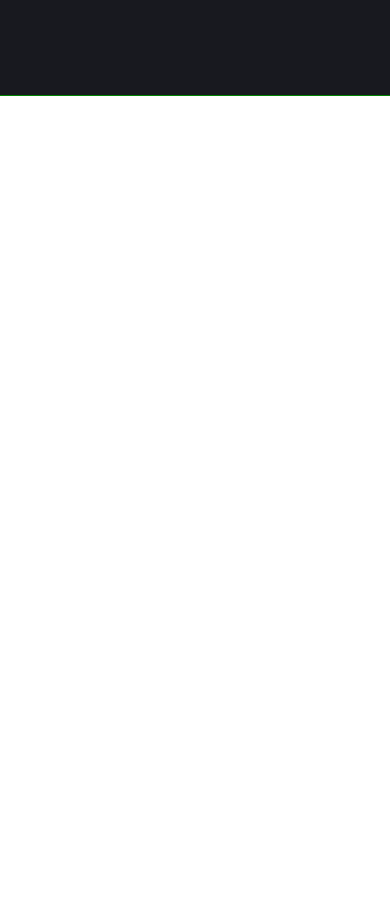
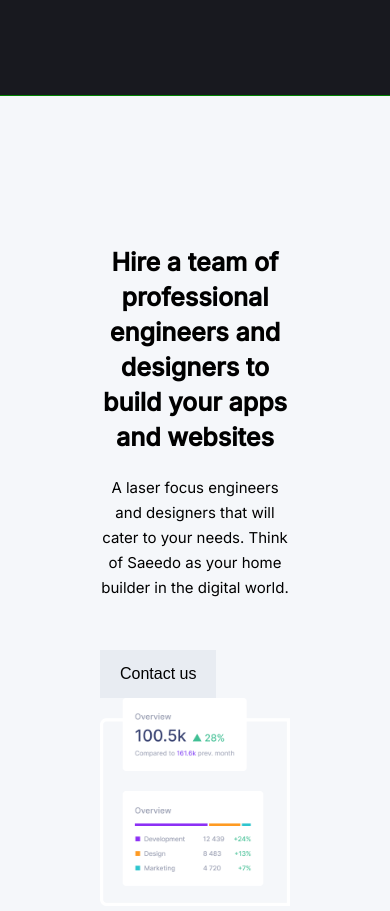
Before and after one commit to SamatarCodes/saeedo, a website: page index.html in a window 390 px wide. Shown: the part 929-1840 px from the top of the page. Before the commit the page ends 1596 px from the top, so only its background shows below. Drawn offline with nearby package versions, Linux system fonts and the light colour scheme.

Commit message:
added second section

```diff
--- a/index.html
+++ b/index.html
@@ -50,7 +50,21 @@
             </div>
         </header>
         <section class="container">
-            <div class="section2"></div>
+            <div class="hire__team__container">
+                <!-- 1 left section -->
+                <div class="hire__content__container">
+                    <h2 class="hire__title">Hire a team of professional engineers and designers to build your apps and
+                        websites
+                    </h2>
+                    <p class="hire__text">A laser focus engineers and designers that will cater to your needs. Think of
+                        Saeedo as your home builder in the digital world.</p>
+                    <button class="hire--button">Contact us</button>
+                </div>
+                <!-- 2 right section -->
+                <div class="hire__container__image">
+                    <img class="hire__image" src="/images/hire_image.png" alt="work data">
+                </div>
+            </div>
         </section>
 
     </main>
--- a/sass/1-abstracts/_variables.sass
+++ b/sass/1-abstracts/_variables.sass
@@ -1,8 +1,9 @@
 // All colors
 $main-bg-color: #8c30f5
-$section-grey-color: #f5f7fA
+// $section-grey-color: #f5f7fA
 $section-grey-color: #F5f7fA
 $white-bg-color: #fff
 $black-color: #18191f
 $black-text-color: #2f313b
-$gray-text-color: #7e8495
+$gray-color: #7e8495
+$button-bg-color: #E8ECF2
--- a/sass/3-components/_button.sass
+++ b/sass/3-components/_button.sass
@@ -1,12 +1,21 @@
+.hero--button,
+.hire--button
+  font-size: 1.6rem
+  padding: 1.5rem 2rem
+  border: none
+  cursor: pointer
+  transition:  450ms ease,opacity .2s ease;
+
 .hero--button
   background-color: $main-bg-color
   color: #fff
-  font-size: 1.6rem
-  display: block
   margin-top: 3rem
-  padding: 1.5rem 2rem
-  border: none
   transition:  450ms ease,opacity .2s ease;
 
   &:hover
     background-color: #7209b7
+
+.hire--button
+  background-color: $button-bg-color
+  &:hover
+    background-color: #c4c4c4
--- a/sass/4-layout/_header.sass
+++ b/sass/4-layout/_header.sass
@@ -1,6 +1,7 @@
 .header
     min-height: 100vh
     display: flex
+
 
     .header__primary
         width: 45%
@@ -17,13 +18,13 @@
                 .hero__accent
                     position: absolute
                     top: 20px
-                    left: 5px
+                    left: 8px
             .hero__text
                 font-size: 1.8rem
                 margin-top: 2rem
                 font-weight: 500
                 opacity: .85
-                color: $gray-text-color
+                color: $gray-color
 
             .hero--saeedo
                 color: $main-bg-color
@@ -89,6 +90,7 @@
 
 @media (max-width:768px)
     .header
+        min-height: 90vh
         flex-direction: column
         .header__primary
            margin-bottom: 9.1rem
@@ -133,7 +135,3 @@
             .header__image--dots
                 top: 110px
                 left: 70%
-TODO
-.section2
-    margin-top: 15rem
-    height: 50vh
--- /dev/null
+++ b/sass/4-layout/_hire_team.sass
@@ -0,0 +1,67 @@
+.container
+    width: 90%
+    max-width: 140rem
+    margin: 15rem auto
+    justify-content:space-between
+    background-color: $section_grey-color
+
+
+.hire__team__container
+    display: flex
+    justify-content: space-between
+    padding: 10rem
+
+
+    .hire__content__container
+        //padding: 15rem 15rem
+        width: 50%
+
+
+        .hire__title
+            font-size: clamp(2rem, 2.2vw, 2.7rem)
+            font-size: clamp(2.5rem, 3.0vw, 3.3rem)
+            font-weight: 600
+            max-width: 50rem
+            margin-top: 5rem
+
+        .hire__text
+            font-size: 1.5rem
+            font-weight: 400
+            max-width: 35rem
+            margin-top: 2rem
+            margin-bottom: 5rem
+            line-height: 25px
+
+    .hire__container__image
+        width: 45%
+        //padding: 15rem 10rem 0 0
+
+        .hire__image
+
+            margin-left: auto
+
+
+@media (max-width: 768px)
+    .container
+        width: 100%
+        margin: 0
+
+    .hire__team__container
+        flex-direction: column
+        .hire__content__container,
+        .hire__container__image
+            width: 100%
+
+            .hire__image
+                margin: 0 auto
+            .hire__title,
+            .hire__text
+                max-width: 100%
+                text-align: center
+                //outline: 1px solid red
+    // .hire__container__image
+    //     display: flex
+
+    //     .hire__image
+    //         align-self: center
+            //outline: 1px solid green
--- a/sass/main.sass
+++ b/sass/main.sass
@@ -15,3 +15,4 @@
 
 // 4 - LAYOUTS
 @import '4-layout/_header.sass'
+@import '4-layout/_hire_team.sass'
```
Also changed, not shown: css/styles.css, images/hire_image.png (added).
